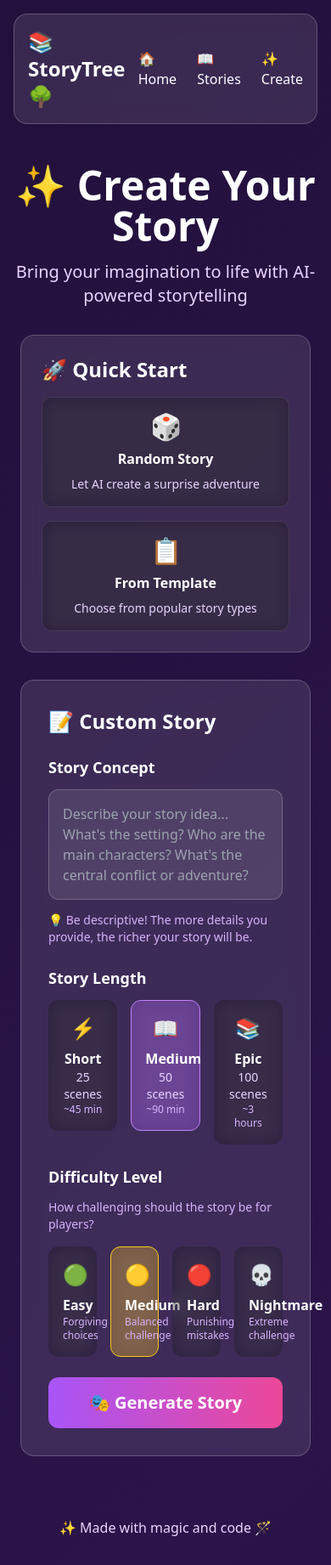
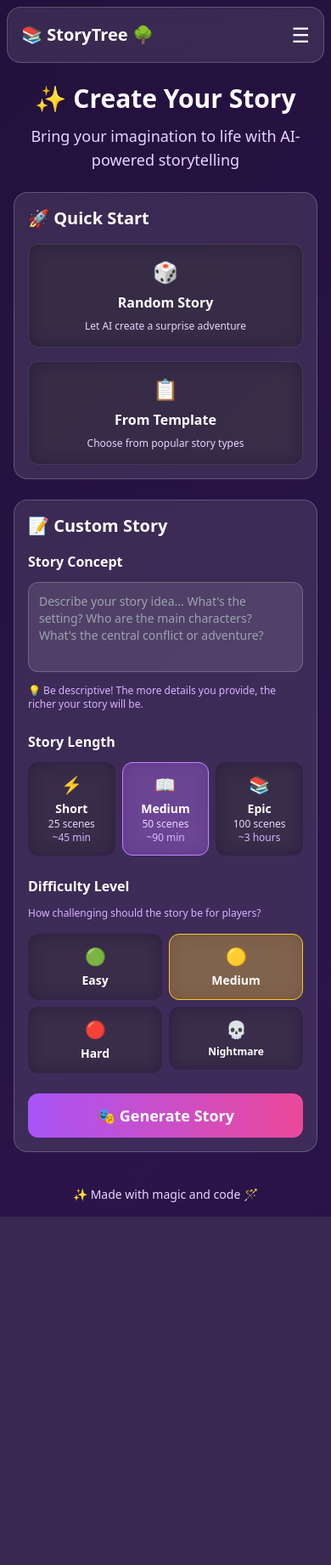
Before and after one commit to MahammadNuriyev62/storytree.ai.app, a FastAPI app: page /create in a window 390 px wide. Shown: the whole page at 85% size. After the commit the page ends 1432 px from the top, so only its background shows below. Run offline with FastAPI, Linux system fonts and the light colour scheme; some libraries are stand-ins or nearby versions.

Commit message:
added responsiveness

```diff
--- a/templates/base.html
+++ b/templates/base.html
@@ -109,8 +109,21 @@
   </head>
   <body class="min-h-screen gradient-bg text-white">
     <!-- Navigation -->
-    <nav class="glass p-4 m-4 rounded-2xl">
-      <div class="container mx-auto flex items-center justify-between">
+    <nav class="glass p-4 m-2 sm:m-4 rounded-2xl">
+      <div class="container mx-auto">
+        <!-- Mobile Navigation -->
+        <div class="flex items-center justify-between md:hidden">
+          <a
+            href="/"
+            class="text-xl sm:text-2xl font-bold hover:scale-105 transition-transform"
+          >
+            📚 StoryTree 🌳
+          </a>
+          <button id="mobile-menu-button" class="text-2xl">☰</button>
+        </div>
+
+        <!-- Desktop Navigation -->
+        <div class="hidden md:flex items-center justify-between">
           <a
             href="/"
             class="text-2xl font-bold hover:scale-105 transition-transform"
@@ -129,19 +142,52 @@
             >
           </div>
         </div>
+
+        <!-- Mobile Menu Dropdown -->
+        <div id="mobile-menu" class="hidden mt-4 md:hidden">
+          <div class="flex flex-col space-y-3">
+            <a href="/" class="hover:text-purple-200 transition-colors py-2"
+              >🏠 Home</a
+            >
+            <a
+              href="/stories"
+              class="hover:text-purple-200 transition-colors py-2"
+              >📖 Stories</a
+            >
+            <a
+              href="/create"
+              class="hover:text-purple-200 transition-colors py-2"
+              >✨ Create</a
+            >
+          </div>
+        </div>
+      </div>
     </nav>
 
     <!-- Main Content -->
-    <main class="container mx-auto px-4 py-8">
+    <main class="container mx-auto px-2 sm:px-4 py-4 sm:py-8">
       {% block content %}{% endblock %}
     </main>
 
     <!-- Footer -->
-    <footer class="text-center p-8 text-purple-200">
-      <p>✨ Made with magic and code 🪄</p>
+    <footer class="text-center p-4 sm:p-8 text-purple-200">
+      <p class="text-sm sm:text-base">✨ Made with magic and code 🪄</p>
     </footer>
 
     <script>
+      // Mobile menu toggle
+      const mobileMenuButton = document.getElementById("mobile-menu-button");
+      const mobileMenu = document.getElementById("mobile-menu");
+
+      if (mobileMenuButton && mobileMenu) {
+        mobileMenuButton.addEventListener("click", () => {
+          mobileMenu.classList.toggle("hidden");
+          mobileMenuButton.textContent = mobileMenu.classList.contains("hidden")
+            ? "☰"
+            : "✕";
+        });
+      }
+
       // Progress management
       class StoryProgress {
         static save(storyId, choiceId = null) {
--- a/templates/create.html
+++ b/templates/create.html
@@ -1,26 +1,28 @@
 {% extends "base.html" %} {% block title %}Create Story - StoryTree{% endblock
 %} {% block content %}
 <div class="max-w-3xl mx-auto">
-  <div class="text-center mb-8">
-    <h1 class="text-5xl font-bold mb-4 animate-slide-up">
+  <div class="text-center mb-6 sm:mb-8">
+    <h1
+      class="text-3xl sm:text-4xl md:text-5xl font-bold mb-3 sm:mb-4 animate-slide-up"
+    >
       ✨ Create Your Story
     </h1>
-    <p class="text-xl text-purple-200 animate-fade-in">
+    <p class="text-lg sm:text-xl text-purple-200 animate-fade-in px-4">
       Bring your imagination to life with AI-powered storytelling
     </p>
   </div>
 
   <!-- Quick Start -->
-  <div class="glass p-6 rounded-2xl mb-8">
-    <h2 class="text-2xl font-bold mb-4">🚀 Quick Start</h2>
-    <div class="grid md:grid-cols-2 gap-4">
+  <div class="glass p-4 sm:p-6 rounded-2xl mb-6 sm:mb-8">
+    <h2 class="text-xl sm:text-2xl font-bold mb-4">🚀 Quick Start</h2>
+    <div class="grid grid-cols-1 sm:grid-cols-2 gap-4">
       <button
         id="quick-generate"
         class="dark-glass p-4 rounded-xl hover:scale-105 transition-all"
       >
-        <div class="text-3xl mb-2">🎲</div>
+        <div class="text-2xl sm:text-3xl mb-2">🎲</div>
         <h3 class="font-bold mb-2">Random Story</h3>
-        <p class="text-sm text-purple-200">
+        <p class="text-xs sm:text-sm text-purple-200">
           Let AI create a surprise adventure
         </p>
       </button>
@@ -28,29 +30,33 @@
         id="quick-template"
         class="dark-glass p-4 rounded-xl hover:scale-105 transition-all"
       >
-        <div class="text-3xl mb-2">📋</div>
+        <div class="text-2xl sm:text-3xl mb-2">📋</div>
         <h3 class="font-bold mb-2">From Template</h3>
-        <p class="text-sm text-purple-200">Choose from popular story types</p>
+        <p class="text-xs sm:text-sm text-purple-200">
+          Choose from popular story types
+        </p>
       </button>
     </div>
   </div>
 
   <!-- Manual Creation Form -->
-  <form id="story-form" class="glass p-8 rounded-2xl">
-    <h2 class="text-2xl font-bold mb-6">📝 Custom Story</h2>
+  <form id="story-form" class="glass p-4 sm:p-6 md:p-8 rounded-2xl">
+    <h2 class="text-xl sm:text-2xl font-bold mb-4 sm:mb-6">📝 Custom Story</h2>
 
     <!-- Story Description -->
     <div class="mb-6">
-      <label class="block text-lg font-semibold mb-3">Story Concept</label>
+      <label class="block text-base sm:text-lg font-semibold mb-3"
+        >Story Concept</label
+      >
       <textarea
         id="description"
         name="description"
-        class="w-full p-4 rounded-xl bg-white/10 border border-white/20 focus:border-purple-400 focus:outline-none resize-none"
+        class="w-full p-3 sm:p-4 rounded-xl bg-white/10 border border-white/20 focus:border-purple-400 focus:outline-none resize-none text-sm sm:text-base"
         rows="4"
         placeholder="Describe your story idea... What's the setting? Who are the main characters? What's the central conflict or adventure?"
         required
       ></textarea>
-      <p class="text-sm text-purple-300 mt-2">
+      <p class="text-xs sm:text-sm text-purple-300 mt-2">
         💡 Be descriptive! The more details you provide, the richer your story
         will be.
       </p>
@@ -58,16 +64,18 @@
 
     <!-- Story Length -->
     <div class="mb-6">
-      <label class="block text-lg font-semibold mb-3">Story Length</label>
-      <div class="grid grid-cols-3 gap-4">
+      <label class="block text-base sm:text-lg font-semibold mb-3"
+        >Story Length</label
+      >
+      <div class="grid grid-cols-3 gap-2 sm:gap-4">
         <label class="cursor-pointer">
           <input type="radio" name="n_scenes" value="25" class="sr-only peer" />
           <div
-            class="dark-glass p-4 rounded-xl text-center peer-checked:bg-purple-500/30 peer-checked:border-purple-400 border border-transparent transition-all"
+            class="dark-glass p-3 sm:p-4 rounded-xl text-center peer-checked:bg-purple-500/30 peer-checked:border-purple-400 border border-transparent transition-all"
           >
-            <div class="text-2xl mb-2">⚡</div>
-            <div class="font-bold">Short</div>
-            <div class="text-sm text-purple-200">25 scenes</div>
+            <div class="text-xl sm:text-2xl mb-1 sm:mb-2">⚡</div>
+            <div class="font-bold text-sm sm:text-base">Short</div>
+            <div class="text-xs sm:text-sm text-purple-200">25 scenes</div>
             <div class="text-xs text-purple-300">~45 min</div>
           </div>
         </label>
@@ -80,11 +88,11 @@
             class="sr-only peer"
           />
           <div
-            class="dark-glass p-4 rounded-xl text-center peer-checked:bg-purple-500/30 peer-checked:border-purple-400 border border-transparent transition-all"
+            class="dark-glass p-3 sm:p-4 rounded-xl text-center peer-checked:bg-purple-500/30 peer-checked:border-purple-400 border border-transparent transition-all"
           >
-            <div class="text-2xl mb-2">📖</div>
-            <div class="font-bold">Medium</div>
-            <div class="text-sm text-purple-200">50 scenes</div>
+            <div class="text-xl sm:text-2xl mb-1 sm:mb-2">📖</div>
+            <div class="font-bold text-sm sm:text-base">Medium</div>
+            <div class="text-xs sm:text-sm text-purple-200">50 scenes</div>
             <div class="text-xs text-purple-300">~90 min</div>
           </div>
         </label>
@@ -96,11 +104,11 @@
             class="sr-only peer"
           />
           <div
-            class="dark-glass p-4 rounded-xl text-center peer-checked:bg-purple-500/30 peer-checked:border-purple-400 border border-transparent transition-all"
+            class="dark-glass p-3 sm:p-4 rounded-xl text-center peer-checked:bg-purple-500/30 peer-checked:border-purple-400 border border-transparent transition-all"
           >
-            <div class="text-2xl mb-2">📚</div>
-            <div class="font-bold">Epic</div>
-            <div class="text-sm text-purple-200">100 scenes</div>
+            <div class="text-xl sm:text-2xl mb-1 sm:mb-2">📚</div>
+            <div class="font-bold text-sm sm:text-base">Epic</div>
+            <div class="text-xs sm:text-sm text-purple-200">100 scenes</div>
             <div class="text-xs text-purple-300">~3 hours</div>
           </div>
         </label>
@@ -109,11 +117,13 @@
 
     <!-- Difficulty Level -->
     <div class="mb-6">
-      <label class="block text-lg font-semibold mb-3">Difficulty Level</label>
-      <p class="text-sm text-purple-300 mb-4">
+      <label class="block text-base sm:text-lg font-semibold mb-3"
+        >Difficulty Level</label
+      >
+      <p class="text-xs sm:text-sm text-purple-300 mb-4">
         How challenging should the story be for players?
       </p>
-      <div class="grid grid-cols-4 gap-4">
+      <div class="grid grid-cols-2 sm:grid-cols-4 gap-2 sm:gap-4">
         <label class="cursor-pointer">
           <input
             type="radio"
@@ -122,11 +132,13 @@
             class="sr-only peer"
           />
           <div
-            class="dark-glass p-4 rounded-xl text-center peer-checked:bg-green-500/30 peer-checked:border-green-400 border border-transparent transition-all"
+            class="dark-glass p-3 sm:p-4 rounded-xl text-center peer-checked:bg-green-500/30 peer-checked:border-green-400 border border-transparent transition-all"
           >
-            <div class="text-2xl mb-2">🟢</div>
-            <div class="font-bold">Easy</div>
-            <div class="text-xs text-purple-300">Forgiving choices</div>
+            <div class="text-xl sm:text-2xl mb-1 sm:mb-2">🟢</div>
+            <div class="font-bold text-sm sm:text-base">Easy</div>
+            <div class="text-xs text-purple-300 hidden sm:block">
+              Forgiving choices
+            </div>
           </div>
         </label>
         <label class="cursor-pointer">
@@ -138,11 +150,13 @@
             class="sr-only peer"
           />
           <div
-            class="dark-glass p-4 rounded-xl text-center peer-checked:bg-yellow-500/30 peer-checked:border-yellow-400 border border-transparent transition-all"
+            class="dark-glass p-3 sm:p-4 rounded-xl text-center peer-checked:bg-yellow-500/30 peer-checked:border-yellow-400 border border-transparent transition-all"
           >
-            <div class="text-2xl mb-2">🟡</div>
-            <div class="font-bold">Medium</div>
-            <div class="text-xs text-purple-300">Balanced challenge</div>
+            <div class="text-xl sm:text-2xl mb-1 sm:mb-2">🟡</div>
+            <div class="font-bold text-sm sm:text-base">Medium</div>
+            <div class="text-xs text-purple-300 hidden sm:block">
+              Balanced challenge
+            </div>
           </div>
         </label>
         <label class="cursor-pointer">
@@ -153,11 +167,13 @@
             class="sr-only peer"
           />
           <div
-            class="dark-glass p-4 rounded-xl text-center peer-checked:bg-red-500/30 peer-checked:border-red-400 border border-transparent transition-all"
+            class="dark-glass p-3 sm:p-4 rounded-xl text-center peer-checked:bg-red-500/30 peer-checked:border-red-400 border border-transparent transition-all"
           >
-            <div class="text-2xl mb-2">🔴</div>
-            <div class="font-bold">Hard</div>
-            <div class="text-xs text-purple-300">Punishing mistakes</div>
+            <div class="text-xl sm:text-2xl mb-1 sm:mb-2">🔴</div>
+            <div class="font-bold text-sm sm:text-base">Hard</div>
+            <div class="text-xs text-purple-300 hidden sm:block">
+              Punishing mistakes
+            </div>
           </div>
         </label>
         <label class="cursor-pointer">
@@ -168,11 +184,13 @@
             class="sr-only peer"
           />
           <div
-            class="dark-glass p-4 rounded-xl text-center peer-checked:bg-purple-500/30 peer-checked:border-purple-400 border border-transparent transition-all"
+            class="dark-glass p-3 sm:p-4 rounded-xl text-center peer-checked:bg-purple-500/30 peer-checked:border-purple-400 border border-transparent transition-all"
           >
-            <div class="text-2xl mb-2">💀</div>
-            <div class="font-bold">Nightmare</div>
-            <div class="text-xs text-purple-300">Extreme challenge</div>
+            <div class="text-xl sm:text-2xl mb-1 sm:mb-2">💀</div>
+            <div class="font-bold text-xs sm:text-base">Nightmare</div>
+            <div class="text-xs text-purple-300 hidden sm:block">
+              Extreme challenge
+            </div>
           </div>
         </label>
       </div>
@@ -182,7 +200,7 @@
     <button
       type="submit"
       id="generate-btn"
-      class="w-full bg-gradient-to-r from-purple-500 to-pink-500 hover:from-purple-600 hover:to-pink-600 py-4 rounded-xl font-bold text-xl transition-all hover:scale-105"
+      class="w-full bg-gradient-to-r from-purple-500 to-pink-500 hover:from-purple-600 hover:to-pink-600 py-3 sm:py-4 rounded-xl font-bold text-lg sm:text-xl transition-all hover:scale-105"
     >
       <span id="generate-text">🎭 Generate Story</span>
       <span id="generate-loading" class="hidden">✨ Creating Magic...</span>
@@ -192,10 +210,10 @@
   <!-- Generation Progress -->
   <div
     id="generation-progress"
-    class="hidden glass p-8 rounded-2xl mt-8 text-center"
+    class="hidden glass p-6 sm:p-8 rounded-2xl mt-6 sm:mt-8 text-center"
   >
-    <div class="text-4xl mb-4 animate-spin">🎨</div>
-    <h3 class="text-2xl font-bold mb-4">Crafting Your Adventure</h3>
+    <div class="text-3xl sm:text-4xl mb-4 animate-spin">🎨</div>
+    <h3 class="text-xl sm:text-2xl font-bold mb-4">Crafting Your Adventure</h3>
     <div class="w-full bg-white/20 rounded-full h-3 mb-4">
       <div
         id="progress-bar"
@@ -203,7 +221,7 @@
         style="width: 0%"
       ></div>
     </div>
-    <p id="progress-text" class="text-purple-200">
+    <p id="progress-text" class="text-purple-200 text-sm sm:text-base">
       Initializing story generator...
     </p>
   </div>
```
Also changed, not shown: templates/home.html (+43 -25 lines), templates/play.html (+45 -36 lines), templates/stories.html (+31 -21 lines), templates/story_details.html (+82 -52 lines). Lines whose indentation alone changed are shown as unchanged.
